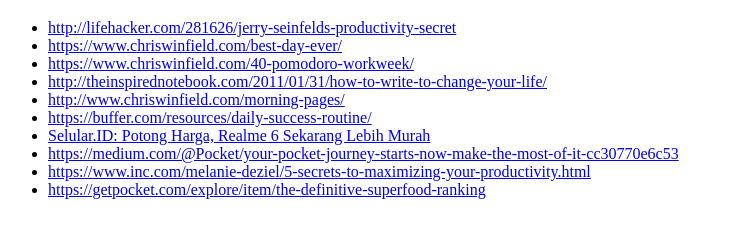
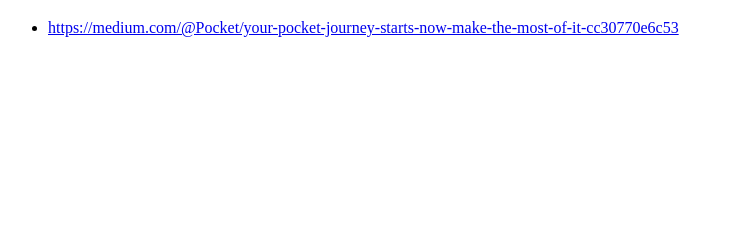
Before and after one commit to mufidu/pocket-to-markdown, a website: page ril_export.html in a window 1280 px wide. Shown: the part 61-298 px from the top of the page, without its empty margins (0-732 px from the left). Drawn offline with Linux system fonts and the light colour scheme.

Commit message:
Add output example

```diff
--- a/index.js
+++ b/index.js
@@ -11,11 +11,9 @@
     // Check if line contains URL
     if (line.includes('href="')) {
         const url = line.match(/href="([^"]*)"/)[1];
-        console.log(url);
         // Check if line contains tags
         if (line.includes('tags="')) {
             const tags = line.match(/tags="([^"]*)"/)[1];
-            console.log(tags);
             // Split tags into array
             urls[url] = tags.split(',');
         } else {
--- a/ril_export.html
+++ b/ril_export.html
@@ -10,32 +10,8 @@
 <body>
 	<h1>Unread</h1>
 	<ul>
-		<li><a href="http://lifehacker.com/281626/jerry-seinfelds-productivity-secret" time_added="1608112516"
-				tags="productivity">http://lifehacker.com/281626/jerry-seinfelds-productivity-secret</a></li>
-		<li><a href="https://www.chriswinfield.com/best-day-ever/" time_added="1608112411"
-				tags="life">https://www.chriswinfield.com/best-day-ever/</a></li>
-		<li><a href="https://www.chriswinfield.com/40-pomodoro-workweek/" time_added="1608112355"
-				tags="productivity">https://www.chriswinfield.com/40-pomodoro-workweek/</a></li>
-		<li><a href="http://theinspirednotebook.com/2011/01/31/how-to-write-to-change-your-life/"
-				time_added="1608112123"
-				tags="">http://theinspirednotebook.com/2011/01/31/how-to-write-to-change-your-life/</a></li>
-		<li><a href="http://www.chriswinfield.com/morning-pages/" time_added="1608112093"
-				tags="life,productivity,writing">http://www.chriswinfield.com/morning-pages/</a></li>
-		<li><a href="https://buffer.com/resources/daily-success-routine/" time_added="1608110851"
-				tags="self development">https://buffer.com/resources/daily-success-routine/</a></li>
-		<li><a href="https://selular.id/2020/05/potong-harga-realme-6-sekarang-lebih-murah/" time_added="1608110801"
-				tags="tech">Selular.ID: Potong Harga, Realme 6 Sekarang Lebih Murah</a></li>
-		<li><a href="https://medium.com/@Pocket/your-pocket-journey-starts-now-make-the-most-of-it-cc30770e6c53"
-				time_added="1608110794"
-				tags="meta">https://medium.com/@Pocket/your-pocket-journey-starts-now-make-the-most-of-it-cc30770e6c53</a>
+		<li><a href="https://medium.com/@Pocket/your-pocket-journey-starts-now-make-the-most-of-it-cc30770e6c53" time_added="1608110794" tags="meta">https://medium.com/@Pocket/your-pocket-journey-starts-now-make-the-most-of-it-cc30770e6c53</a>
 		</li>
-		<li><a href="https://www.inc.com/melanie-deziel/5-secrets-to-maximizing-your-productivity.html"
-				time_added="1608109170"
-				tags="productivity">https://www.inc.com/melanie-deziel/5-secrets-to-maximizing-your-productivity.html</a>
-		</li>
-		<li><a href="https://getpocket.com/explore/item/the-definitive-superfood-ranking" time_added="1608105256"
-				tags="life">https://getpocket.com/explore/item/the-definitive-superfood-ranking</a></li>
-
 	</ul>
 </body>
 
```
Also changed, not shown: articles/Your Pocket journey starts now. Make the most of it..md (added, +38 -0 lines), 1 other file.
